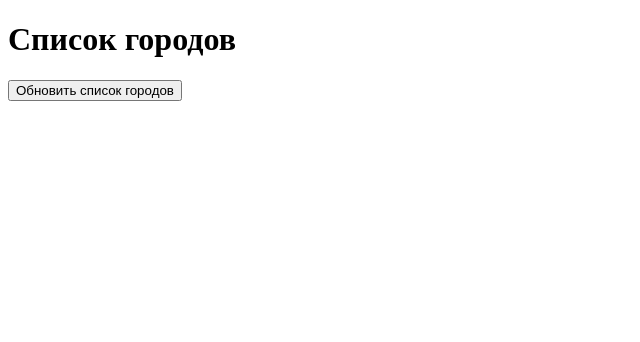
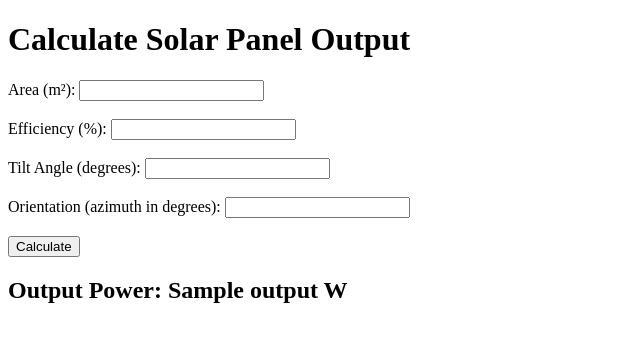
Before and after one commit to Gilitronik/Diplom, a Flask app: template templates/calculate.html in a window 1280 px wide. Shown: the top 342 px of the page, without its empty margins (0-640 px from the left). Run offline with Flask 3, Linux system fonts and the light colour scheme; the template is opened without the code that fills it: most values are stand-ins (such as "Sample title", 1, 10 or a date in 2020).

Commit message:
Добавил простой калькулятор

```diff
--- a/app.py
+++ b/app.py
@@ -1,20 +1,12 @@
 from flask import Flask, render_template, jsonify, request
 
+from calculations import calculate_output
 from handlers import read_weather_data, process_cities
 from handlers import city_list
 
 
 app = Flask(__name__)
 
-# city_list = [
-#     {"name": "Москва", "population": 12678079},
-#     {"name": "Санкт-Петербург", "population": 5392992},
-#     {"name": "Новосибирск", "population": 1612833},
-#     {"name": "Екатеринбург", "population": 1493749},
-#     {"name": "Нижний Новгород", "population": 1250615},
-#     {"name": "Казань", "population": 1243500},
-#     {"name": "Челябинск", "population": 1202371},
-# ]
 # {'location': {'name': 'Vereya', 'region': 'Moskva', 'country': 'Russia', 'lat': 55.77, 'lon': 39.1, 'tz_id': 'Europe/Moscow', 'localtime_epoch': 1715025588, 'localtime': '2024-05-06 22:59'}, 'current': {'last_updated_epoch': 1715024700, 'last_updated': '2024-05-06 22:45', 'temp_c': 2.2, 'temp_f': 35.9, 'is_day': 0, 'condition': {'text': 'Partly Cloudy', 'icon': '//cdn.weatherapi.com/weather/64x64/night/116.png', 'code': 1003}, 'wind_mph': 6.9, 'wind_kph': 11.2, 'wind_degree': 68, 'wind_dir': 'ENE', 'pressure_mb': 1010.0, 'pressure_in': 29.83, 'precip_mm': 0.0, 'precip_in': 0.0, 'humidity': 69, 'cloud': 48, 'feelslike_c': -1.0, 'feelslike_f': 30.2, 'vis_km': 10.0, 'vis_miles': 6.0, 'uv': 1.0, 'gust_mph': 13.6, 'gust_kph': 22.0}}
 @app.route('/')
 def index():
@@ -27,11 +19,39 @@ def index():
     return render_template('index.html', city_list=city_list_json)
 
 
-@app.route('/calculate')
+@app.route('/calculate', methods=['GET', 'POST'])
 def calculate():
+    output = None
+    error = None
     city_name = request.args.get('city')
-    city_json = read_weather_data(city_name)
-    return render_template('result.html', city_json=city_json)
+
+    if not city_name:
+        error = 'Параметр "city" обязателен.'
+        return render_template('calculate.html', output=output, error=error)
+
+    if request.method == 'POST':
+        try:
+            area = float(request.form['area'])
+            efficiency = float(request.form['efficiency'])
+            tilt_angle = float(request.form['tilt_angle'])
+            orientation = float(request.form['orientation'])
+
+            city_weather = read_weather_data(city_name)
+
+            # Проверяем наличие ключей в данных погоды
+            if 'current' not in city_weather or 'uv' not in city_weather['current'] or 'temp_c' not in city_weather['current']:
+                raise KeyError('Отсутствует ключ "current", "uv" или "temp_c" в данных погоды.')
+
+            uv_index = city_weather['current']['uv']
+            solar_irradiance = uv_index * 10  # Условное значение в Вт/м²
+            temperature = city_weather['current']['temp_c']
+
+            output = calculate_output(area, efficiency, solar_irradiance, temperature, tilt_angle, orientation)
+            output = f"{output:.3f}"
+        except (ValueError, KeyError, FileNotFoundError) as e:
+            error = str(e)
+
+    return render_template('calculate.html', output=output, error=error)
 
 
 @app.route('/update_city_list')
--- a/static/css/main.css
+++ /dev/null
@@ -1,3 +0,0 @@
-body {
-    background: red;
-}
--- a/templates/calculate.html
+++ b/templates/calculate.html
@@ -4,28 +4,26 @@
     <meta charset="UTF-8">
     <meta http-equiv="X-UA-Compatible" content="IE=edge">
     <meta name="viewport" content="width=device-width, initial-scale=1.0">
-    <title>Список городов</title>
+    <title>Calculate Solar Panel Output</title>
 </head>
 <body>
-    <h1>Список городов</h1>
-    <a></a>
-    <button id="updateButton">Обновить список городов</button>
-
-    <script>
-        document.getElementById("updateButton").addEventListener("click", function() {
-            // Выполните здесь запрос на сервер для обновления списка городов
-            // Например, можно использовать fetch для отправки запроса на сервер
-            // и получения обновленных данных о городах
-            fetch('/update_city_list')
-                .then(response => response.json())
-                .then(data => {
-                    // После получения данных можно обновить содержимое страницы, если это необходимо
-                    // Например, можно перезагрузить страницу или обновить только таблицу с городами
-                    // В данном примере просто обновим страницу
-                    location.reload();
-                })
-                .catch(error => console.error('Ошибка:', error));
-        });
-    </script>
+    <h1>Calculate Solar Panel Output</h1>
+    {% if error %}
+        <h2 style="color: red;">Error: {{ error }}</h2>
+    {% endif %}
+    <form method="post" action="/calculate?city={{ request.args.get('city') }}">
+        <label for="area">Area (m²):</label>
+        <input type="number" id="area" name="area" required><br><br>
+        <label for="efficiency">Efficiency (%):</label>
+        <input type="number" id="efficiency" name="efficiency" step="0.01" required><br><br>
+        <label for="tilt_angle">Tilt Angle (degrees):</label>
+        <input type="number" id="tilt_angle" name="tilt_angle" required><br><br>
+        <label for="orientation">Orientation (azimuth in degrees):</label>
+        <input type="number" id="orientation" name="orientation" required><br><br>
+        <button type="submit">Calculate</button>
+    </form>
+    {% if output %}
+        <h2>Output Power: {{ output }} W</h2>
+    {% endif %}
 </body>
 </html>
```
Also changed, not shown: calculations.py (+47 -0 lines), static/css/style.css (added, +53 -0 lines).
